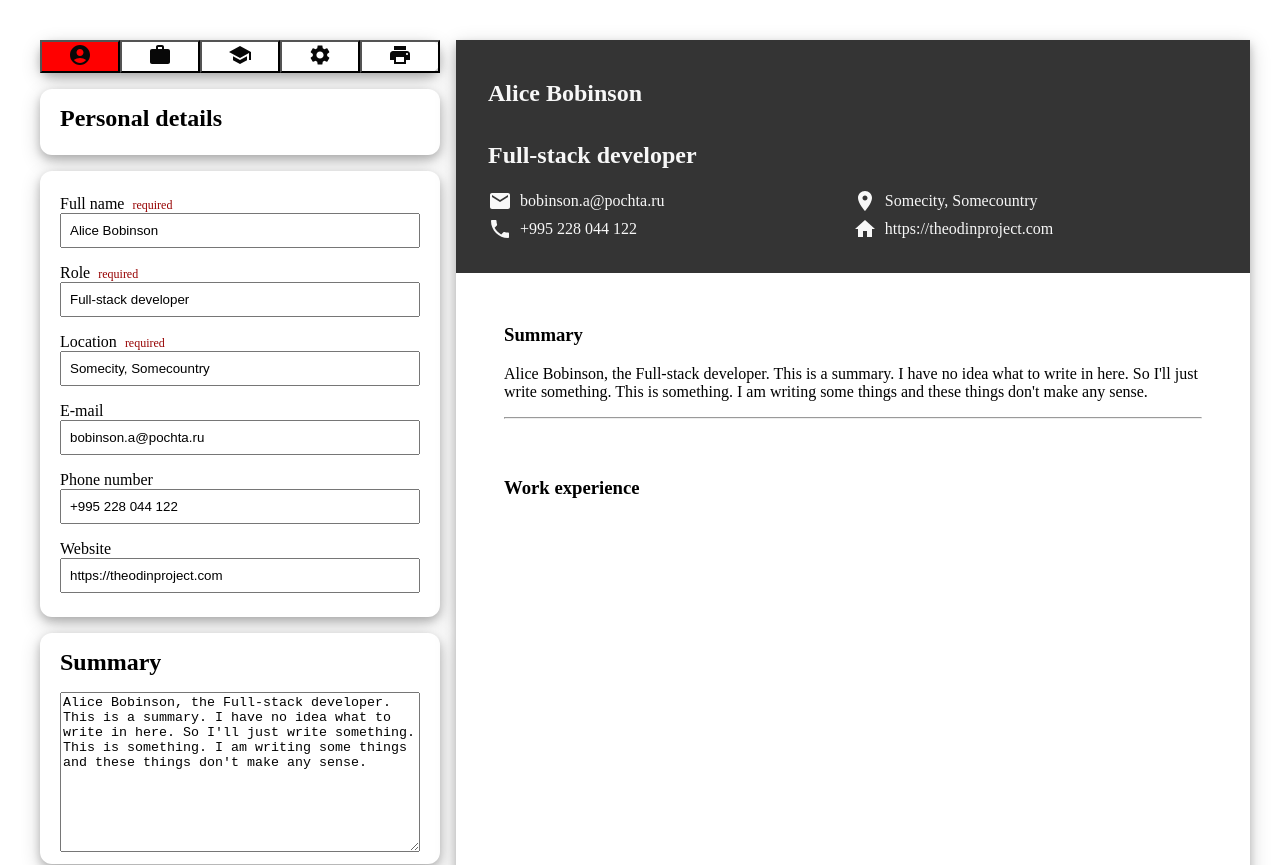
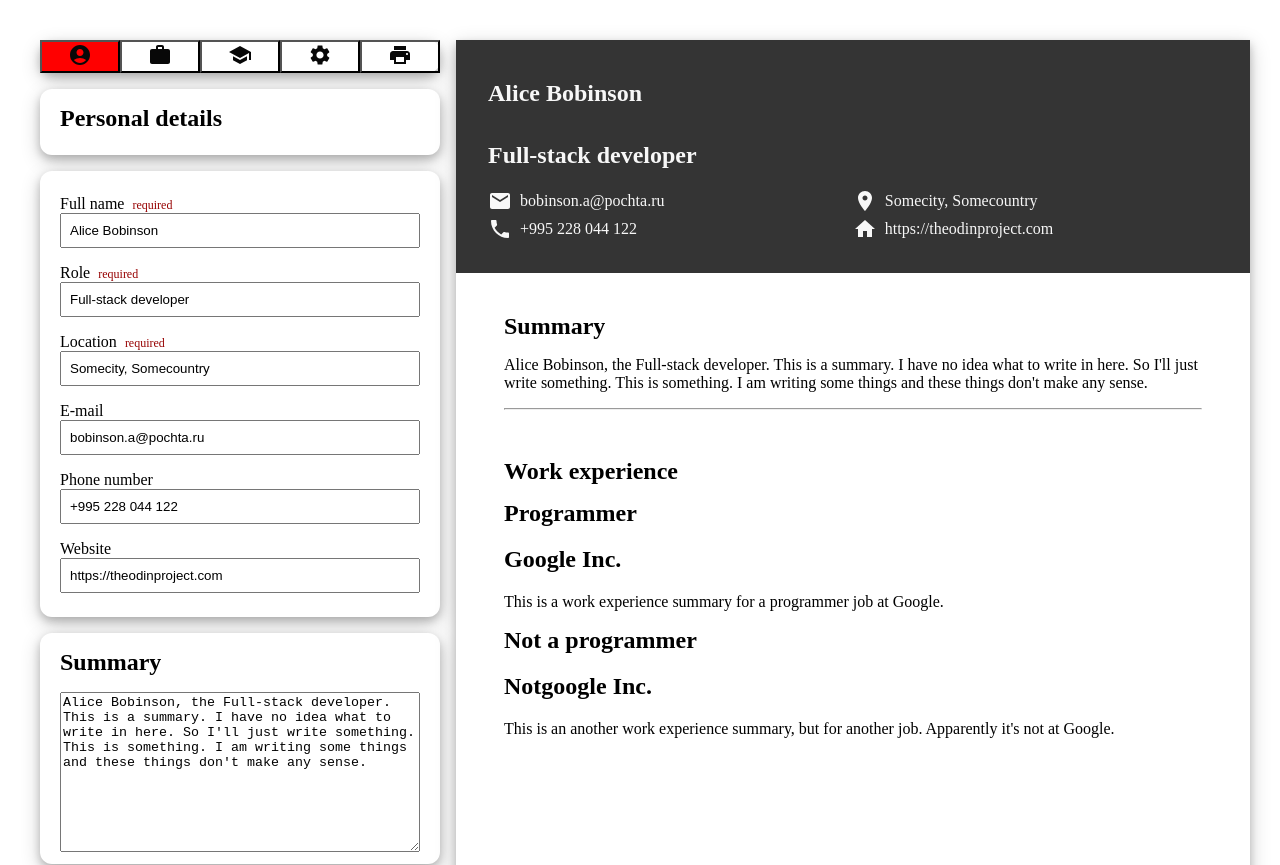
Before and after one commit to utkabulka/cv-application, a React (Vite) app: page / in a window 1280 px wide. Shown: the top 865 px of the page. Built offline with nearby package versions, Linux system fonts and the light colour scheme; the HTML template or start-up script is replaced by a standard one.

Commit message:
basic work experience output

```diff
--- a/src/components/cv_output/CVOutput.jsx
+++ b/src/components/cv_output/CVOutput.jsx
@@ -5,6 +5,7 @@ import PlaceIcon from '@mui/icons-material/Place'
 import PropTypes from 'prop-types'
 import * as Keys from '../../constants/Keys'
 import '../../styles/cv_output/CVOutput.css'
+import ExperienceBlock from './ExperienceBlock'
 
 function CVOutput({ personalDetails = [], summary = '', workExperience = [] }) {
   return (
@@ -37,14 +38,16 @@ function CVOutput({ personalDetails = [], summary = '', workExperience = [] }) {
       </div>
       {summary == '' ? null : (
         <div className='section'>
-          <h3>Summary</h3>
+          <h1>Summary</h1>
           <p>{summary}</p>
           <hr />
         </div>
       )}
       <div className='section'>
-        <h3>Work experience</h3>
-
+        <h1>Work experience</h1>
+        {workExperience.map((experience) => (
+          <ExperienceBlock key={experience[Keys.ID]} experience={experience} />
+        ))}
       </div>
     </div>
   )
--- a/src/components/cv_output/ExperienceBlock.jsx
+++ b/src/components/cv_output/ExperienceBlock.jsx
@@ -0,0 +1,19 @@
+import PropTypes from 'prop-types'
+import * as Keys from '../../constants/Keys'
+import '../../styles/cv_output/ExperienceBlock.css'
+
+function ExperienceBlock({ experience }) {
+  return (
+    <div className='experience-block'>
+      <h1>{experience[Keys.JOB_TITLE]}</h1>
+      <h2>{experience[Keys.WORK_PLACE]}</h2>
+      <p>{experience[Keys.WORK_SUMMARY]}</p>
+    </div>
+  )
+}
+
+ExperienceBlock.propTypes = {
+  experience: PropTypes.object.isRequired,
+}
+
+export default ExperienceBlock
--- a/src/components/editor/work_experience/ExperienceBlockEditor.jsx
+++ b/src/components/editor/work_experience/ExperienceBlockEditor.jsx
@@ -29,7 +29,7 @@ function ExperienceBlockEditor({ experience, onChange = () => {} }) {
         label='What did you do?'
         value={experience[Keys.WORK_SUMMARY]}
         name={Keys.WORK_SUMMARY}
-        height={40}
+        height={100}
         onChange={(e) => {
           onChange(experience[Keys.ID], Keys.WORK_SUMMARY, e.target.value)
         }}
--- /dev/null
+++ b/src/styles/cv_output/ExperienceBlock.css
@@ -0,0 +1,3 @@
+.experience-block {
+
+}
```
